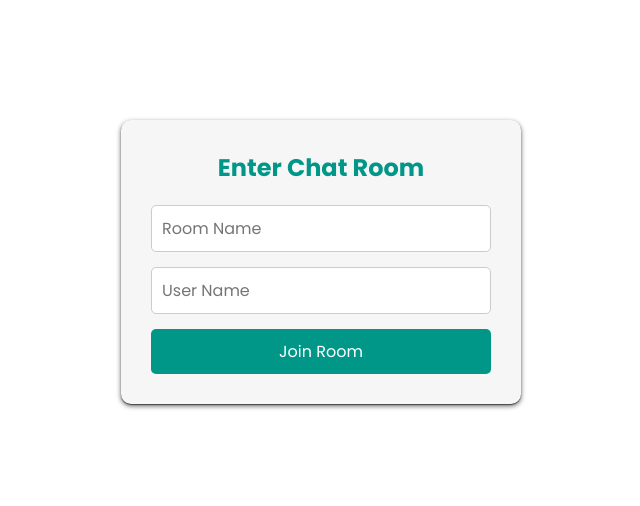
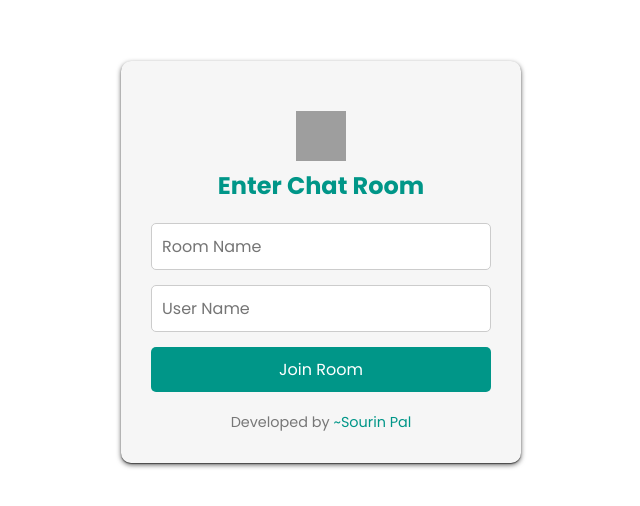
Before and after one commit to sourinPal2003/cheatchat, a website: page views/index.html in a window 1280 px wide. Shown: the part 138-644 px from the top of the page, without its empty margins (319-959 px from the left). Drawn offline with Linux system fonts and the light colour scheme; grey boxes are pictures that could not be loaded.

Commit message:
adding logoname and logo and developer name

```diff
--- a/views/index.html
+++ b/views/index.html
@@ -8,7 +8,6 @@
     <link rel="stylesheet" href="https://cdnjs.cloudflare.com/ajax/libs/font-awesome/6.6.0/css/all.min.css">
     <title>Enter Room</title>
     <style>
-        /* Same CSS styles as in the chat HTML file */
         @import url('https://fonts.googleapis.com/css2?family=Poppins:wght@300;400;500;600;700;800&display=swap');
 
         * {
@@ -54,11 +53,11 @@
             padding: 30px;
             border-radius: 10px;
             box-shadow: 0px 1px 1px 0 rgba(0, 0, 0, 0.5), 0px 2px 5px 0 rgba(0, 0, 0, 0.6);
+            text-align: center;
         }
 
         .form-container h2 {
             margin-bottom: 20px;
-            text-align: center;
             color: #009688;
         }
 
@@ -89,6 +88,30 @@
         .form-container form button:hover {
             background: #00796b;
         }
+
+        .company-info {
+            margin-top: 20px;
+        }
+
+        .company-info img {
+            width: 50px;
+            height: 50px;
+        }
+
+        .developer-info {
+            margin-top: 20px;
+            font-size: 0.9em;
+            color: #777;
+        }
+
+        .developer-info a {
+            color: #009688;
+            text-decoration: none;
+        }
+
+        .developer-info a:hover {
+            text-decoration: underline;
+        }
     </style>
 </head>
 
@@ -96,12 +119,19 @@
     <div class="background-green"></div>
     <div class="main-container">
         <div class="form-container">
+            <div class="company-info">
+                <img src="https://res.cloudinary.com/dxlpcb1iw/image/upload/v1722102491/rrjtfwbnums3rjfh9din.png" alt="Company Logo">
+
+            </div>
             <h2>Enter Chat Room</h2>
             <form id="enter-room-form">
                 <input type="text" id="room-name" placeholder="Room Name" required>
                 <input type="text" id="user-name" placeholder="User Name" required>
                 <button type="submit">Join Room</button>
             </form>
+            <div class="developer-info">
+                Developed by <a href="https://www.linkedin.com/in/sourin-pal" target="_blank">~Sourin Pal</a>
+            </div>
         </div>
     </div>
 
```
Also changed, not shown: views/home.html (+2 -2 lines).
